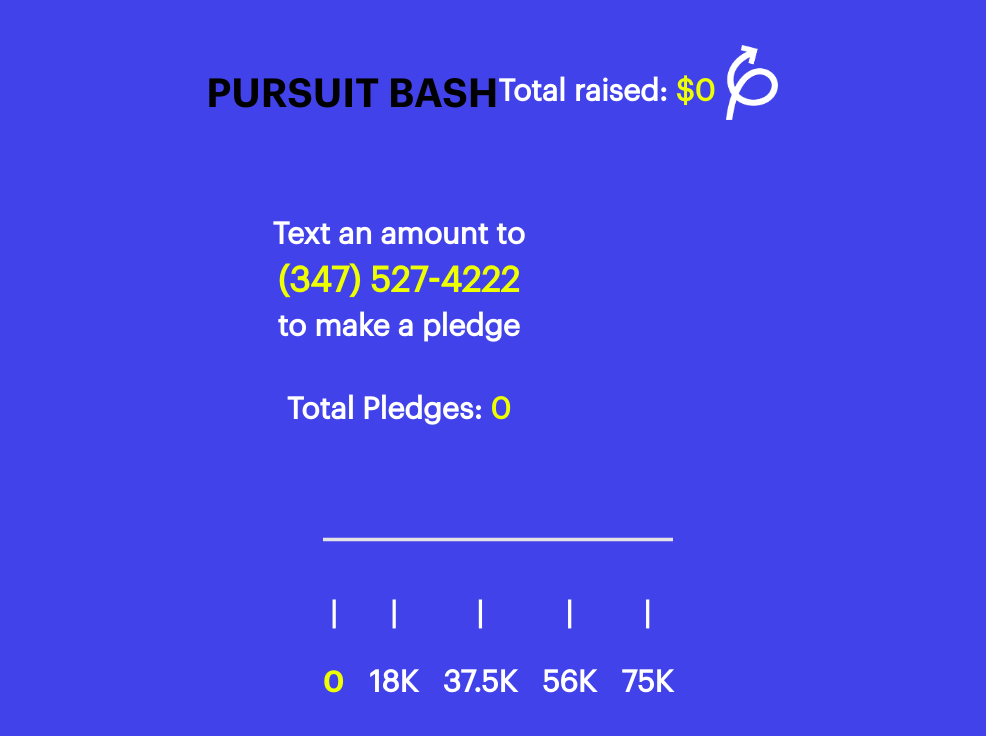
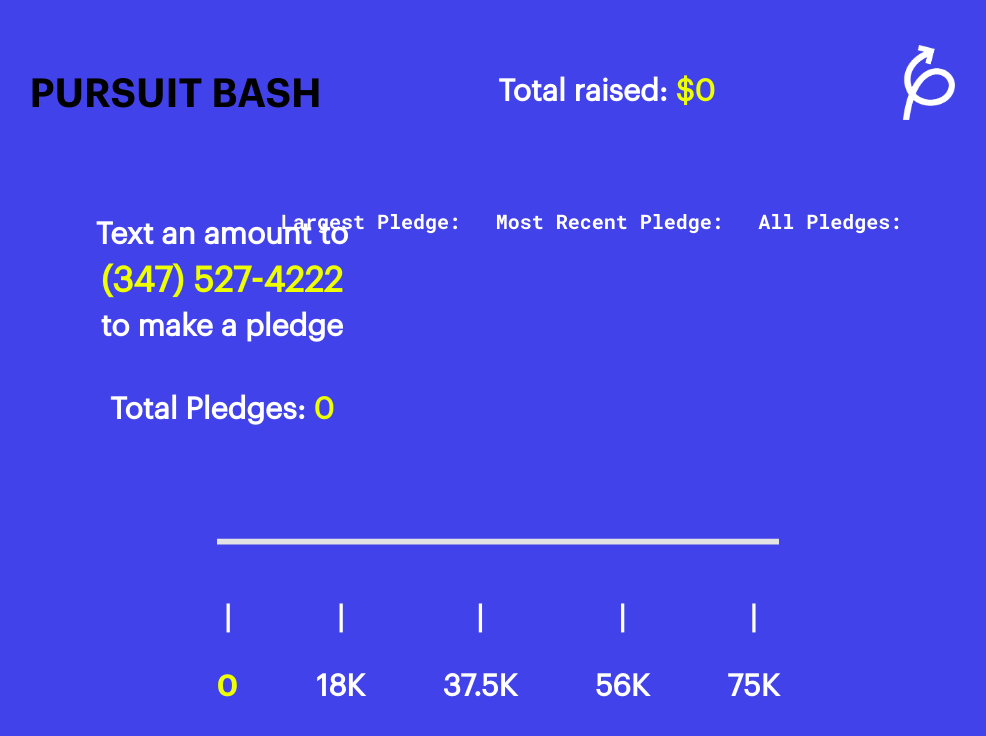
Before and after one commit to crymall/text_to_pledge, a React (Create React App) app in the folder client/: page / in a window 1280 px wide. Shown: the top 736 px of the page, without its empty margins (142-1128 px from the left). Built offline with nearby package versions, Linux system fonts and the light colour scheme; no server answers.

Commit message:
fix styling

```diff
--- a/client/src/PledgeFront.js
+++ b/client/src/PledgeFront.js
@@ -128,17 +128,23 @@ class PledgeFront extends Component {
             {pledges.length ? (
               { largestFormattedPledge }
             ) : (
-              <div className="singlePledge" />
+              <div className="singlePledge">
+                <h3 className="pledge-category">Largest Pledge:</h3>
+              </div>
             )}
             {pledges.length ? (
               { recentFormattedPledge }
             ) : (
-              <div className="singlePledge" />
+              <div className="singlePledge">
+                <h3 className="pledge-category">Most Recent Pledge:</h3>
+              </div>
             )}
             {pledges.length ? (
               { randomFormattedPledge }
             ) : (
-              <div className="singlePledge" />
+              <div className="singlePledge">
+                <h3 className="pledge-category">All Pledges:</h3>
+              </div>
             )}
           </div>
         </div>
```
